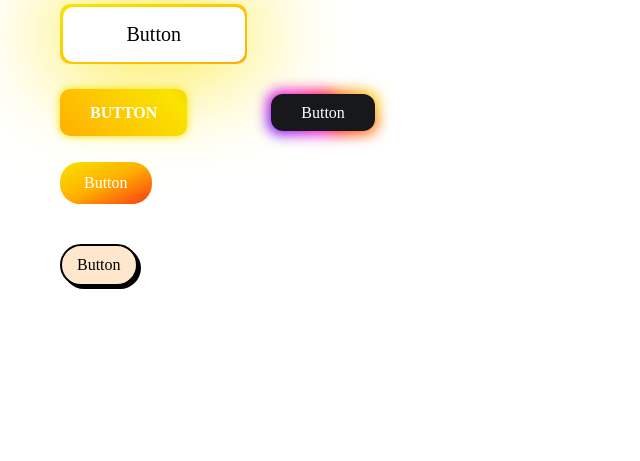
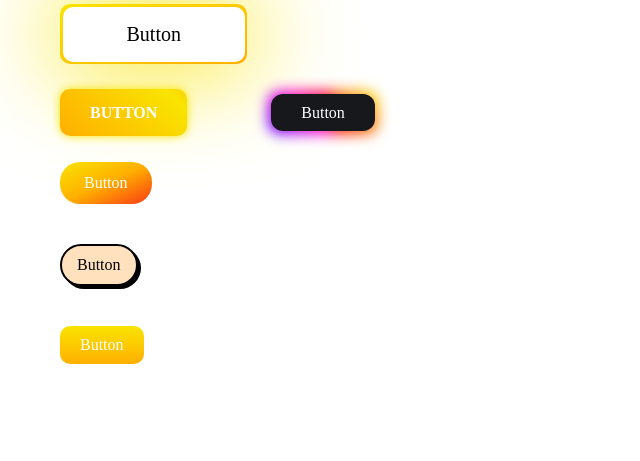
Before and after one commit to alexsofonea/ww, a PHP site: page /ww.html in a window 1280 px wide. Shown: the part 379-840 px from the top of the page, without its empty margins (0-640 px from the left). Run offline with PHP 8.4, Linux system fonts and the light colour scheme.

Commit message:
Style 17

```diff
--- a/Tudor - FrontEnd/ww.css
+++ b/Tudor - FrontEnd/ww.css
@@ -479,6 +479,7 @@ wwDesign-button.style-16{
     font-weight: 500;
     user-select: none;
     display: block;
+    transition: background 200ms;
 }
 
 wwDesign-button.style-16:hover {
@@ -489,3 +490,24 @@ wwDesign-button.style-16:active {
     box-shadow: var(--text-color-black) 2px 2px 0 0;
     transform: translate(3px, 3px);
 }
+
+/*Style 17*/
+wwDesign-button.style-17{
+    height: fit-content;
+    width: fit-content;
+    padding: 10px 20px;
+    background-image: linear-gradient(var(--first-primary-color), var(--second-primary-color));
+    border-radius: 10px;
+    color: var(--text-color-white);
+    user-select: none;
+    display: block;
+}
+
+wwDesign-button.style-17 span{
+    display: inline-block;
+    transition: all 200ms;
+}
+
+wwDesign-button.style-17:hover span{
+    transform: scale(1.04);
+}
--- a/Tudor - FrontEnd/ww.html
+++ b/Tudor - FrontEnd/ww.html
@@ -55,5 +55,8 @@
 
     <!--########## Style 16 ##########-->
     <wwDesign-button class="style-16">Button</wwDesign-button>
+
+    <!--########## Style 17 ##########-->
+    <wwDesign-button class="style-17"><span>Button</span></wwDesign-button>
 </body>
 </html>
--- a/Tudor - FrontEnd/ww.js
+++ b/Tudor - FrontEnd/ww.js
@@ -48,6 +48,9 @@ function wwDesignButtons () {
                 break;
             case "style-16":
                 wwDesignButton16(button);
+                break;
+            case "style-17":
+                wwDesignButton17(button);
                 break;
         }
     }
@@ -132,6 +135,11 @@ function wwDesignButton15(button) {
 }
 
 function wwDesignButton16(button) {
-    button.setAttribute("style", `--first-primary-color: ${button.getAttribute("first-primary-color") ?? "rgb(255, 231, 205)"};`);
+    button.setAttribute("style", `--first-primary-color: ${button.getAttribute("first-primary-color") ?? "rgb(255, 225, 190)"};`);
     button.innerHTML = `${button.innerHTML}`;
 }
+
+function wwDesignButton17(button) {
+    button.setAttribute("style", `--first-primary-color: ${button.getAttribute("first-primary-color") ?? "rgb(249, 228, 0)"}; --second-primary-color: ${button.getAttribute("second-primary-color") ?? "rgb(255, 175, 0)"};`);
+    button.innerHTML = `<span>${button.innerHTML}</span>`;
+}
```
